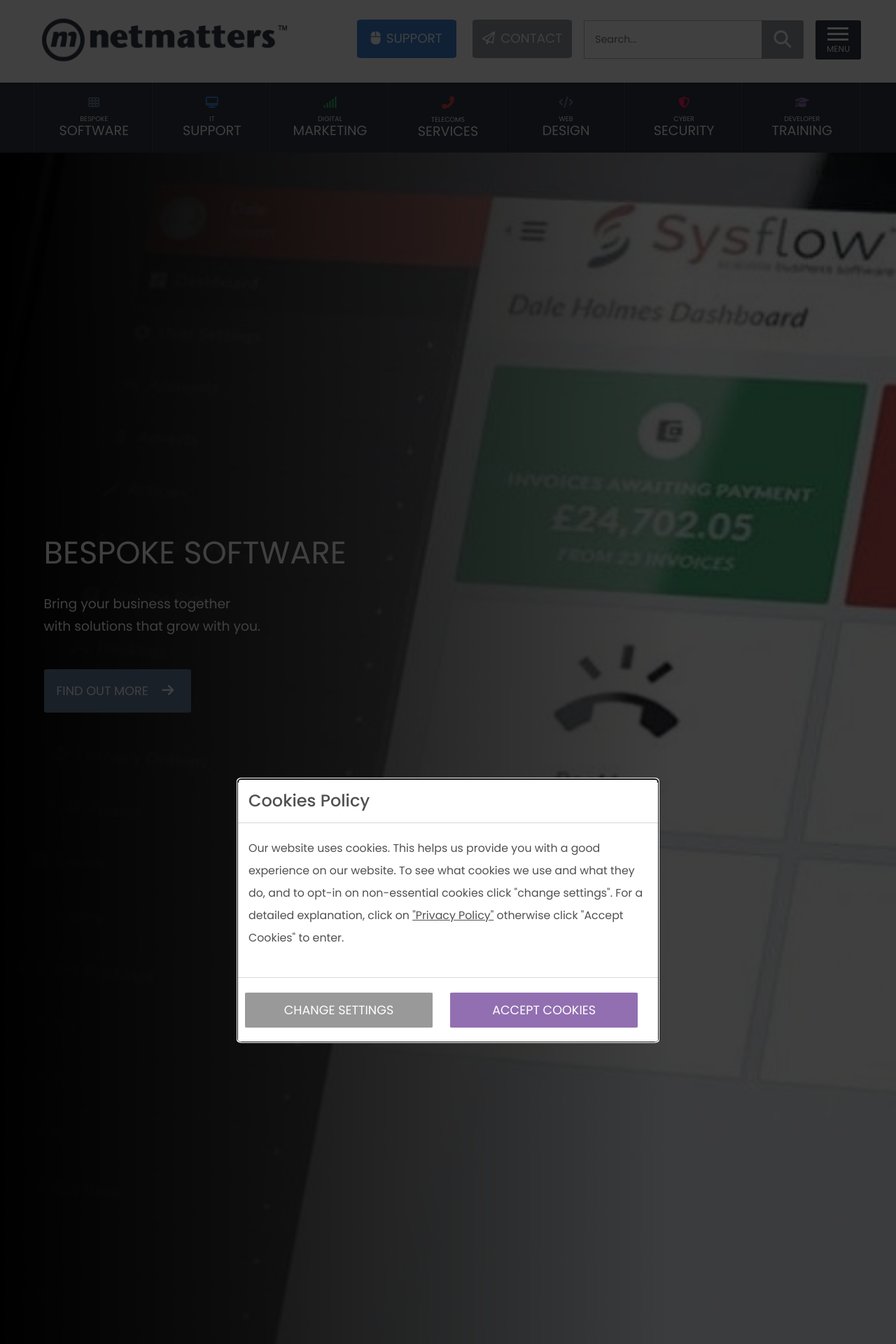
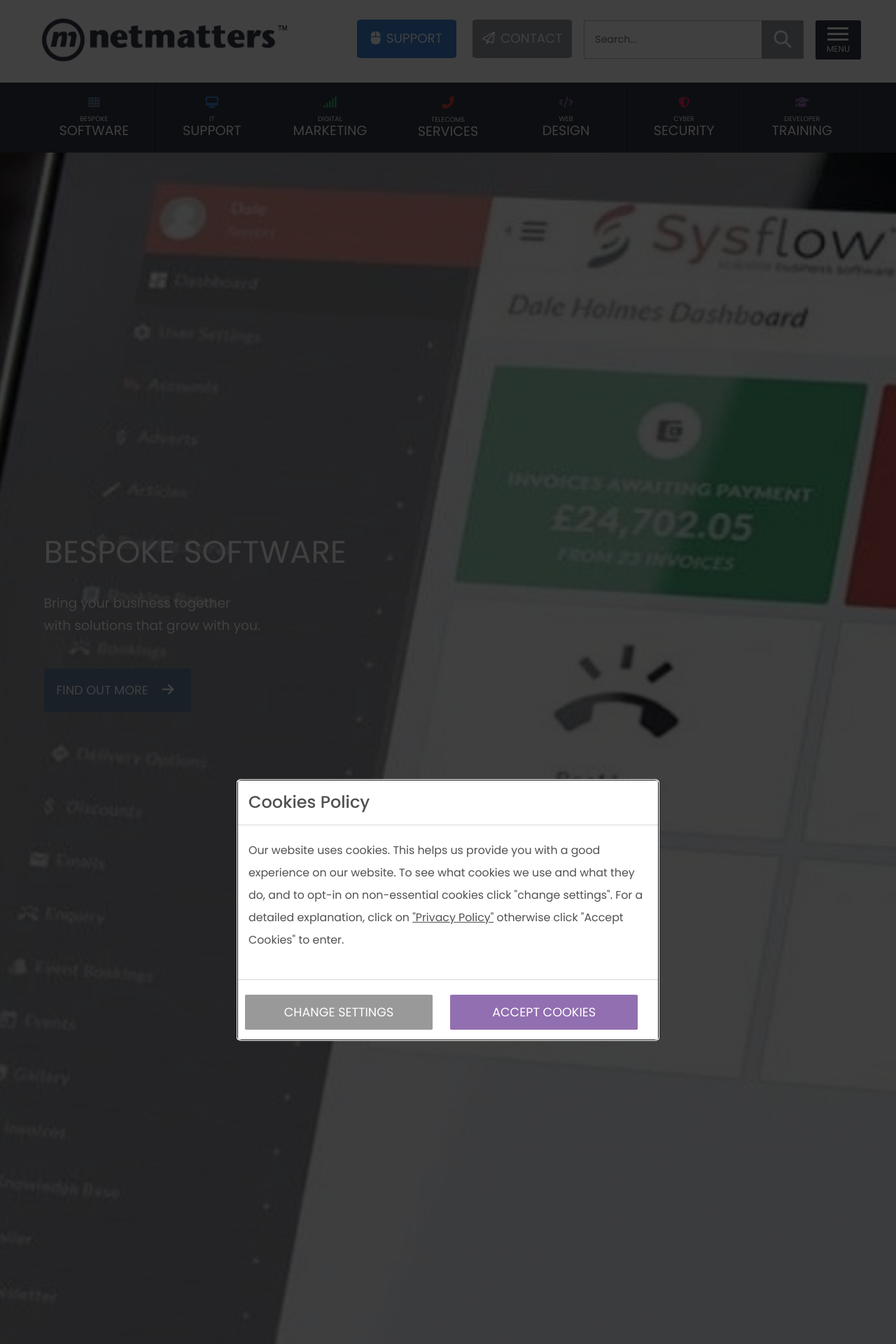
Before and after one commit to Ksmithprofessional/HTML-CSS-reflection, a PHP site: page / in a window 1280 px wide. Shown: the top 1920 px of the page at 70% size. Run offline with PHP 8.4, Linux system fonts and the light colour scheme; some libraries are stand-ins or nearby versions.

Commit message:
Fixes to menu and slideshow

```diff
--- a/CSS/base.css
+++ b/CSS/base.css
@@ -810,31 +810,11 @@ input[type=checkbox]:focus {
 .image-slideshow .slide-6 {
   position: relative;
   width: 100vw;
-  height: 100%;
+  height: 83vh;
   display: inline-block;
-}
-
-.image-slideshow .slide-1:before,
-.image-slideshow .slide-2:before,
-.image-slideshow .slide-3:before,
-.image-slideshow .slide-4:before,
-.image-slideshow .slide-5:before,
-.image-slideshow .slide-6:before {
-  content: " ";
-  position: absolute;
-  left: 0;
-  right: 0;
-  top: 0;
-  bottom: 0;
+  background-position: center;
   background: -webkit-gradient(linear, right top, left top, color-stop(1%, #00000078), to(#000));
   background: linear-gradient(270deg, #00000078 1%, #000);
-}
-
-.image-slideshow img {
-  width: 100vw;
-  height: 83vh;
-  -o-object-fit: cover;
-     object-fit: cover;
 }
 
 .image-slideshow h1,
@@ -876,6 +856,18 @@ input[type=checkbox]:focus {
   background-color: #4e647e;
 }
 
+.image-slideshow .slide-1 {
+  background-image: url("../Images/slide-1.jpg");
+  background-repeat: no-repeat;
+  background-size: cover;
+}
+
+.image-slideshow .slide-2 {
+  background-image: url("../Images/slide-2.jpg");
+  background-repeat: no-repeat;
+  background-size: cover;
+}
+
 .image-slideshow .slide-2 .image-btn {
   background-color: #4183d7;
 }
@@ -883,6 +875,12 @@ input[type=checkbox]:focus {
 .image-slideshow .slide-2 .image-btn:hover {
   cursor: pointer;
   background-color: #2a6ec6;
+}
+
+.image-slideshow .slide-3 {
+  background-image: url("../Images/slide-3.jpg");
+  background-repeat: no-repeat;
+  background-size: cover;
 }
 
 .image-slideshow .slide-3 .center-button {
@@ -899,6 +897,12 @@ input[type=checkbox]:focus {
   background-color: #26ab5f;
 }
 
+.image-slideshow .slide-4 {
+  background-image: url("../Images/slide-4.jpg");
+  background-repeat: no-repeat;
+  background-size: cover;
+}
+
 .image-slideshow .slide-4 .image-btn {
   background-color: #d64541;
 }
@@ -908,6 +912,12 @@ input[type=checkbox]:focus {
   background-color: #c42e2a;
 }
 
+.image-slideshow .slide-5 {
+  background-image: url("../Images/slide-5.jpg");
+  background-repeat: no-repeat;
+  background-size: cover;
+}
+
 .image-slideshow .slide-5 .image-btn {
   background-color: #926fb1;
 }
@@ -915,6 +925,12 @@ input[type=checkbox]:focus {
 .image-slideshow .slide-5 .image-btn:hover {
   cursor: pointer;
   background-color: #7e57a0;
+}
+
+.image-slideshow .slide-6 {
+  background-image: url("../Images/slide-6.jpg");
+  background-repeat: no-repeat;
+  background-size: cover;
 }
 
 .image-slideshow .slide-6 .image-btn {
@@ -939,6 +955,10 @@ input[type=checkbox]:focus {
 .center-button {
   margin: 45px auto 0;
   width: 210px;
+}
+
+.slick-initialized {
+  overflow: hidden;
 }
 
 .header {
@@ -1680,6 +1700,10 @@ dialog::backdrop {
   overflow-y: auto;
   overflow-x: hidden;
   padding: 0 10px;
+  -webkit-transform: translate(400px);
+          transform: translate(400px);
+  -webkit-animation: slide 1s forwards;
+          animation: slide 1s forwards;
 }
 
 .pop-out-menu ul {
@@ -1837,9 +1861,18 @@ dialog::backdrop {
   cursor: pointer;
 }
 
-.entire-page {
+.no-darken {
+  position: absolute;
+  top: 0;
+  left: 0px;
+}
+
+.darken {
+  position: absolute;
   top: 0;
   left: -295px;
+  -webkit-animation: darken 0.02s forwards;
+          animation: darken 0.02s forwards;
 }
 
 .contact-top {
@@ -1893,6 +1926,60 @@ dialog::backdrop {
   background-color: rgba(255, 255, 255, 0.05);
 }
 
+.menu-not-visible {
+  -webkit-transform: translate(400px);
+          transform: translate(400px);
+  -webkit-animation: slide 0.01s backwards;
+          animation: slide 0.01s backwards;
+}
+
+.menu-visible {
+  -webkit-transform: translate(0px);
+          transform: translate(0px);
+  -webkit-animation: slide 0.01s forwards;
+          animation: slide 0.01s forwards;
+}
+
+@-webkit-keyframes slide {
+  0% {
+    -webkit-transform: translate(400px);
+            transform: translate(400px);
+  }
+  100% {
+    -webkit-transform: translate(0px);
+            transform: translate(0px);
+  }
+}
+
+@keyframes slide {
+  0% {
+    -webkit-transform: translate(400px);
+            transform: translate(400px);
+  }
+  100% {
+    -webkit-transform: translate(0px);
+            transform: translate(0px);
+  }
+}
+
+@-webkit-keyframes darken {
+  0% {
+    left: 0px;
+  }
+  100% {
+    left: -295px;
+  }
+}
+
+@keyframes darken {
+  0% {
+    left: 0px;
+  }
+  100% {
+    left: -295px;
+  }
+}
+
 body {
   font-family: 'Poppins', sans-serif;
   font-size: 16px;
@@ -1946,6 +2033,7 @@ a {
   }
   .cookie-pop-up .cookies {
     height: 370px;
+    overflow-y: hidden;
   }
   .cookie-pop-up .settings,
   .cookie-pop-up .accept {
@@ -2045,7 +2133,12 @@ a {
   .image-slideshow {
     height: 87vh;
   }
-  .image-slideshow img {
+  .image-slideshow .slide-1,
+  .image-slideshow .slide-2,
+  .image-slideshow .slide-3,
+  .image-slideshow .slide-4,
+  .image-slideshow .slide-5,
+  .image-slideshow .slide-6 {
     height: 87vh;
   }
   .move-up {
@@ -2243,9 +2336,6 @@ a {
   }
   .darken-page {
     right: 370px;
-  }
-  .entire-page {
-    left: -350px;
   }
   .pop-out-menu .training-menu ul,
   .pop-out-menu .events-menu ul,
@@ -2713,17 +2803,14 @@ a {
   .image-slideshow {
     height: 80vh;
   }
-  .image-slideshow .slide-1:before,
-  .image-slideshow .slide-2:before,
-  .image-slideshow .slide-3:before,
-  .image-slideshow .slide-4:before,
-  .image-slideshow .slide-5:before,
-  .image-slideshow .slide-6:before {
-    background: -webkit-gradient(linear, right top, left top, color-stop(25%, transparent), to(#000));
-    background: linear-gradient(270deg, transparent 25%, #000);
-  }
-  .image-slideshow img {
+  .image-slideshow .slide-1,
+  .image-slideshow .slide-2,
+  .image-slideshow .slide-3,
+  .image-slideshow .slide-4,
+  .image-slideshow .slide-5,
+  .image-slideshow .slide-6 {
     height: 80vh;
+    background-position: center;
   }
   .image-content {
     width: 950px;
--- a/Js/main.js
+++ b/Js/main.js
@@ -20,6 +20,7 @@ document.addEventListener('scroll', () => {
 // image slideshow
 $(document).ready(function(){ $('.image-slideshow').slick({
    dots: true,
+   arrows: false,
    autoplay: true,
    autoplaySpeed: 4000,
    infinite: true,
@@ -334,9 +335,13 @@ menuButton.addEventListener('click', () => {
 
    setTimeout( () =>{
       menu.style.display = 'block';
+      menu.classList.add('menu-visible');
+      menu.classList.remove('menu-not-visible');
       body.style.overflowY = 'hidden';
       dark.style.display = 'block';
-      page.style.position = 'absolute';
+      page.classList.add('darken');
+      page.classList.remove('no-darken');
+      // page.style.position = 'absolute';
    }, 50);
 
    setTimeout( () =>{
@@ -350,10 +355,14 @@ menuButton.addEventListener('click', () => {
 
 dark.addEventListener('click', () => {
 
+   menu.classList.remove('menu-visible');
+   menu.classList.add('menu-not-visible');
    menu.style.display = 'none';
    body.style.overflowY = 'auto';
    dark.style.display = 'none';
-   page.style.position = '';
+   // page.style.position = '';
+   page.classList.remove('darken');
+   page.classList.add('no-darken');
    menuSm.style.right = '';
    formSm.style.width = '';
    phoneSm.style.right = '';
--- a/SCSS/image-slides.scss
+++ b/SCSS/image-slides.scss
@@ -19,27 +19,30 @@
 
         position: relative;
         width: 100vw;
-        height: 100%;
+        height: 83vh;
         display: inline-block;
+        background-position: center;
+        background: linear-gradient(270deg, #00000078  1%, #000);
 
-        &:before {
+        // &:before {
 
-            content: " ";
-            position: absolute;
-            left: 0;
-            right: 0;
-            top: 0;
-            bottom: 0;
-            background: linear-gradient(270deg, #00000078  1%, #000);
-            }
+        //     content: " ";
+        //     position: absolute;
+        //     left: 0;
+        //     right: 0;
+        //     top: 0;
+        //     bottom: 0;
+        //     background: linear-gradient(270deg, #00000078  1%, #000);
+        //     }
     }
 
-    & img {
+    // & img {
 
-        width: 100vw;
-        height: 83vh;
-        object-fit: cover;
-    }
+    //     width: 100vw;
+    //     height: 83vh;
+    //     object-fit: cover;
+    //     // display: block;
+    // }
 
     & h1,
     p {
@@ -91,7 +94,18 @@
         }
     }
 
+    .slide-1 {
+
+        background-image: url("../Images/slide-1.jpg");
+        background-repeat: no-repeat;
+        background-size: cover;
+    }
+
     .slide-2 {
+
+        background-image: url("../Images/slide-2.jpg");
+        background-repeat: no-repeat;
+        background-size: cover;
 
         & .image-btn {
 
@@ -106,6 +120,10 @@
     }
 
     .slide-3 {
+
+        background-image: url("../Images/slide-3.jpg");
+        background-repeat: no-repeat;
+        background-size: cover;
 
         & .center-button {
 
@@ -127,6 +145,10 @@
 
     .slide-4 {
 
+        background-image: url("../Images/slide-4.jpg");
+        background-repeat: no-repeat;
+        background-size: cover;
+
         & .image-btn {
 
             background-color: #d64541;
@@ -141,6 +163,10 @@
 
     .slide-5 {
 
+        background-image: url("../Images/slide-5.jpg");
+        background-repeat: no-repeat;
+        background-size: cover;
+
         & .image-btn {
 
             background-color: #926fb1;
@@ -154,6 +180,10 @@
     }
 
     .slide-6 {
+
+        background-image: url("../Images/slide-6.jpg");
+        background-repeat: no-repeat;
+        background-size: cover;
 
         & .image-btn {
 
@@ -184,3 +214,10 @@
     margin: 45px auto 0;
     width: 210px;
 }
+
+.slick-initialized {
+
+    overflow: hidden;
+}
+// This seemed to fix a lot of the responsive viewing issues, i don't know whether it fixed all of them
+// but it seems to be good now?
--- a/SCSS/media-queries.scss
+++ b/SCSS/media-queries.scss
@@ -10,6 +10,7 @@
         & .cookies {
 
             height: 370px;
+            overflow-y: hidden;
         }
 
         & .settings,
@@ -156,7 +157,12 @@
 
         height: 87vh;
 
-        & img {
+        .slide-1,
+        .slide-2,
+        .slide-3,
+        .slide-4,
+        .slide-5,
+        .slide-6 {
 
             height: 87vh;
         }
@@ -439,10 +445,10 @@
     right: 370px;
 }
 
-.entire-page {
-
-    left: -350px;
-}
+// .entire-page {
+
+//     // left: -350px;
+// }
 
 
     .pop-out-menu {
@@ -1048,16 +1054,20 @@
           .slide-5,
           .slide-6 {
 
-            &:before {
-
-                background: linear-gradient(270deg, transparent 25%, #000);
-                }
-        }
-
-        & img {
-
             height: 80vh;
-        }
+            // background: linear-gradient(270deg, transparent 25%, #000);
+            background-position: center;
+
+            // &:before {
+
+            //     background: linear-gradient(270deg, transparent 25%, #000);
+            //     }
+        }
+
+        // & img {
+
+        //     height: 80vh;
+        // }
     }
 
     .image-content {
--- a/SCSS/menu.scss
+++ b/SCSS/menu.scss
@@ -12,6 +12,8 @@
     overflow-y: auto;
     overflow-x: hidden;
     padding: 0 10px;
+    transform: translate(400px);
+    animation: slide 1s forwards;
 
     & ul {
 
@@ -163,10 +165,29 @@
     cursor: pointer;
 }
 
-.entire-page {
+// .entire-page {
 
+//     // top: 0;
+//     // left: -295px;
+// This was the way i did things before the keyframes animations, changing the values in javascript
+// doesn't allow for timings on things, but adding and removing classes allows for it.
+// Will leave this all here just in case i break it and need it later.
+// }
+
+.no-darken {
+
+    position: absolute;
+    top: 0;
+    left: 0px;
+    // animation: darken 0.01s forwards;
+}
+
+.darken {
+
+    position: absolute;
     top: 0;
     left: -295px;
+    animation: darken 0.02s forwards;
 }
 
 .contact-top {
@@ -225,3 +246,29 @@
         background-color: rgba(255,255,255,.05)
     }
 }
+
+.menu-not-visible {
+
+    transform: translate(400px);
+    animation: slide 0.01s backwards;
+    // i don't think backwards is a thing but i'll leave it.
+}
+
+.menu-visible {
+
+    transform: translate(0px);
+    animation: slide 0.01s forwards;
+}
+
+@keyframes slide {
+
+    0% {transform: translate(400px)}
+    100% {transform: translate(0px);}
+}
+
+@keyframes darken {
+
+
+    0% {left: 0px;}
+    100% {left: -295px;}
+}
--- a/index.html
+++ b/index.html
@@ -16,7 +16,7 @@
 <body>
 
 <!-- pop out menu -->
-<div class="pop-out-menu">
+<div class="pop-out-menu menu-not-visible">
     <a href="#"><div class="contact-top">Contact Us</div></a>
 
     <div class="bespoke-menu">
@@ -269,7 +269,7 @@
 
 </div>
 
-<div class="entire-page">
+<div class="entire-page no-darken">
     <div class="darken-page"></div>
     <!-- Header/nav bar -->
     <header>
@@ -650,7 +650,7 @@
     <!-- Image carousel using slick -->
     <div class="image-slideshow single-item">
         <div class="slide-1">
-            <img src="Images/slide-1.jpg" alt="Computer with sysflow on screen">
+            <!-- <img src="Images/slide-1.jpg" alt="Computer with sysflow on screen"> -->
             <div class="image-content">
                 <h1>Bespoke Software</h1>
                 <p>Bring your business together <br>
@@ -662,7 +662,7 @@
         </div>
 
         <div class="slide-2">
-            <img src="Images/slide-2.jpg" alt="People looking at a computer screen">
+            <!-- <img src="Images/slide-2.jpg" alt="People looking at a computer screen"> -->
             <div class="image-content">
                 <h1>It Support</h1>
                 <p>Fast and cost-effective IT support <br>
@@ -674,7 +674,7 @@
         </div>
 
         <div class="slide-3">
-            <img src="Images/slide-3.jpg" alt="People analysing a graph">
+            <!-- <img src="Images/slide-3.jpg" alt="People analysing a graph"> -->
             <div class="image-content">
                 <h1>Digital Marketing</h1>
                 <p>Generating you new business through <br>
@@ -686,7 +686,7 @@
         </div>
 
         <div class="slide-4">
-            <img src="Images/slide-4.jpg" alt="A touchpad with numbers">
+            <!-- <img src="Images/slide-4.jpg" alt="A touchpad with numbers"> -->
             <div class="image-content">
                 <h1>Telecoms Services</h1>
                 <p>A new approach to connectivity, see how <br>
@@ -698,7 +698,7 @@
         </div>
 
         <div class="slide-5">
-            <img src="Images/slide-5.jpg" alt="A person working on a graphics tablet">
+            <!-- <img src="Images/slide-5.jpg" alt="A person working on a graphics tablet"> -->
             <div class="image-content">
                 <h1>Web Design</h1>
                 <p>For businesses looking to make a strong <br>
@@ -710,7 +710,7 @@
         </div>
 
         <div class="slide-6">
-            <img src="Images/slide-6.jpg" alt="A padlock">
+            <!-- <img src="Images/slide-6.jpg" alt="A padlock"> -->
             <div class="image-content">
                 <h1>Cyber Security</h1>
                 <p>Keeping businesses and their customers <br>
```
Also changed, not shown: CSS/image-slides.css (+42 -22 lines), CSS/media-queries.css (+14 -14 lines), CSS/menu.css (+68 -1 lines), 4 other files.
